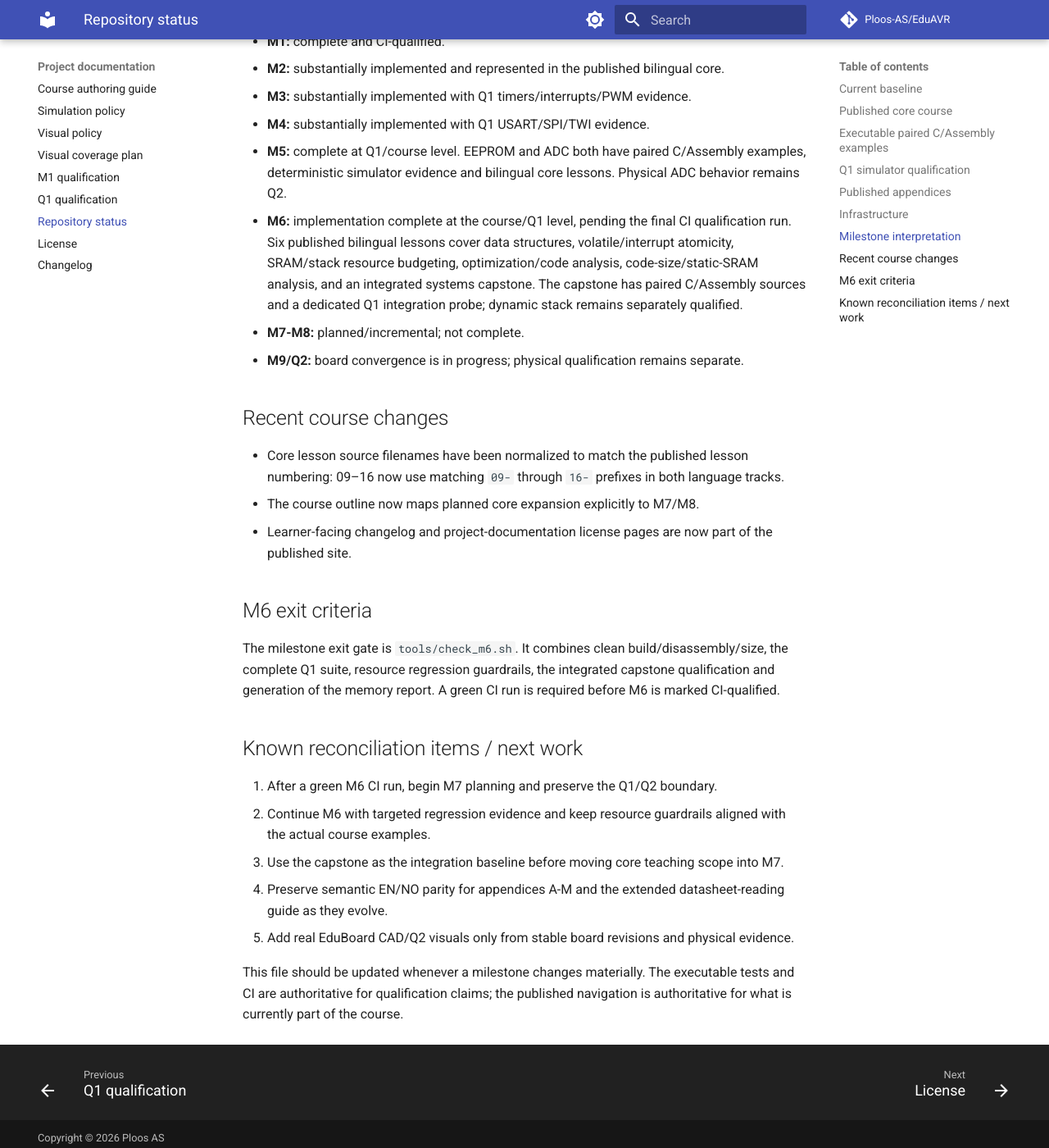
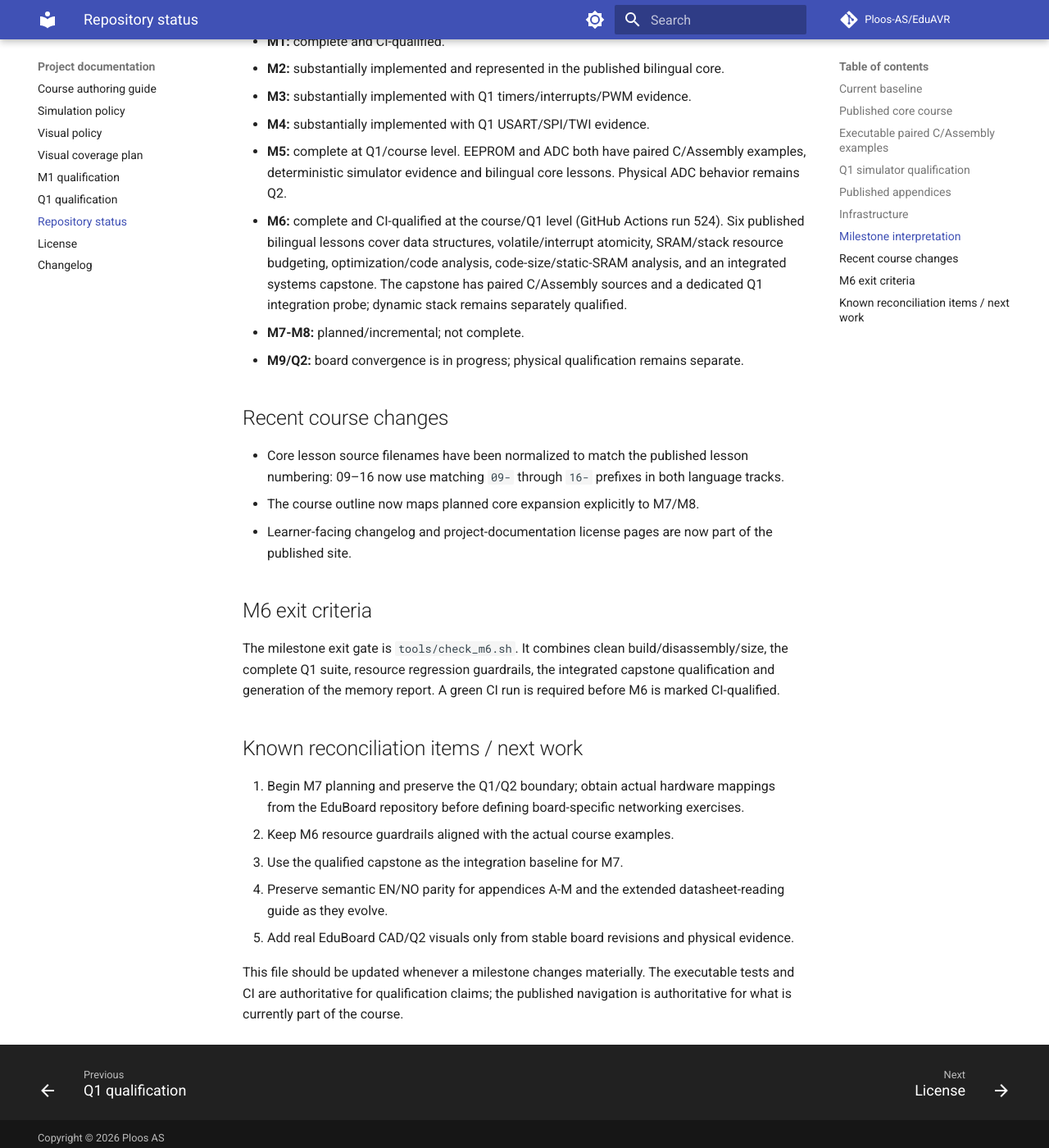
Before and after one commit to Ploos-AS/EduAVR, an MkDocs documentation site: the page built from docs/STATUS.md, in a window 1280 px wide and 1400 px high, scrolled down 4764 px. Shown: the whole window at 82% size. Built offline with MkDocs 1.6.1 and Material for MkDocs 9.7.7, drawn with Linux system fonts in a browser that asks for light colours; comment, search, counter and statistics services are not loaded.

Commit message:
Mark M6 CI-qualified

```diff
--- a/docs/STATUS.md
+++ b/docs/STATUS.md
@@ -135,7 +135,7 @@ Implemented repository infrastructure includes:
 - **M3:** substantially implemented with Q1 timers/interrupts/PWM evidence.
 - **M4:** substantially implemented with Q1 USART/SPI/TWI evidence.
 - **M5:** complete at Q1/course level. EEPROM and ADC both have paired C/Assembly examples, deterministic simulator evidence and bilingual core lessons. Physical ADC behavior remains Q2.
-- **M6:** implementation complete at the course/Q1 level, pending the final CI qualification run. Six published bilingual lessons cover data structures, volatile/interrupt atomicity, SRAM/stack resource budgeting, optimization/code analysis, code-size/static-SRAM analysis, and an integrated systems capstone. The capstone has paired C/Assembly sources and a dedicated Q1 integration probe; dynamic stack remains separately qualified.
+- **M6:** complete and CI-qualified at the course/Q1 level (GitHub Actions run 524). Six published bilingual lessons cover data structures, volatile/interrupt atomicity, SRAM/stack resource budgeting, optimization/code analysis, code-size/static-SRAM analysis, and an integrated systems capstone. The capstone has paired C/Assembly sources and a dedicated Q1 integration probe; dynamic stack remains separately qualified.
 - **M7-M8:** planned/incremental; not complete.
 - **M9/Q2:** board convergence is in progress; physical qualification remains separate.
 
@@ -151,10 +151,10 @@ The milestone exit gate is `tools/check_m6.sh`. It combines clean build/disassem
 
 ## Known reconciliation items / next work
 
-1. After a green M6 CI run, begin M7 planning and preserve the Q1/Q2 boundary.
-2. Continue M6 with targeted regression evidence and keep resource guardrails aligned with the actual course examples.
-3. Use the capstone as the integration baseline before moving core teaching scope into M7.
+1. Begin M7 planning and preserve the Q1/Q2 boundary; obtain actual hardware mappings from the EduBoard repository before defining board-specific networking exercises.
+2. Keep M6 resource guardrails aligned with the actual course examples.
+3. Use the qualified capstone as the integration baseline for M7.
 4. Preserve semantic EN/NO parity for appendices A-M and the extended datasheet-reading guide as they evolve.
-4. Add real EduBoard CAD/Q2 visuals only from stable board revisions and physical evidence.
+5. Add real EduBoard CAD/Q2 visuals only from stable board revisions and physical evidence.
 
 This file should be updated whenever a milestone changes materially. The executable tests and CI are authoritative for qualification claims; the published navigation is authoritative for what is currently part of the course.
```
